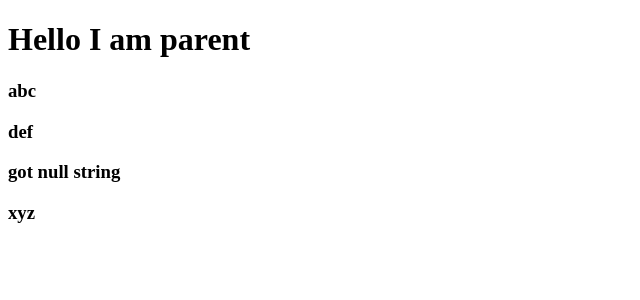
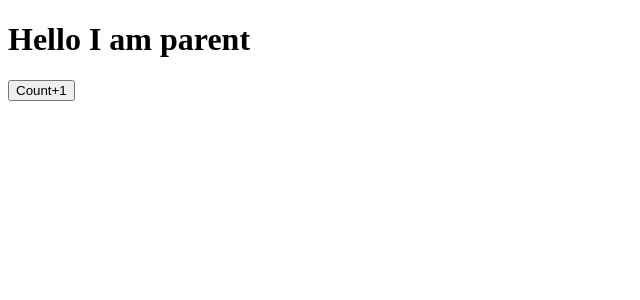
Before and after one commit to deeppatel23/LearnAngular, an Angular app: page / in a window 1280 px wide. Shown: the top 300 px of the page, without its empty margins (0-640 px from the left). Built offline with nearby package versions, Linux system fonts and the light colour scheme.

Commit message:
usage of output and event emitter

```diff
--- a/src/app/child-component/child-component.component.ts
+++ b/src/app/child-component/child-component.component.ts
@@ -1,27 +1,18 @@
-import { Component, Input, OnInit } from '@angular/core';
+import { Component, EventEmitter, Input, OnInit, Output } from '@angular/core';
 
 @Component({
   selector: 'app-child-component',
   styleUrls: ['./child-component.component.css'],
   template: `
-            <h3> {{_name}} </h3>
+            <button (click)="valueChanged()">Count+1</button>
             `
 })
-export class ChildComponentComponent implements OnInit{
-  @Input() greetMessage: string = "Child: No message found";
-  _name:string = "";
-  constructor() {
+export class ChildComponentComponent {
 
-  }
-  ngOnInit() {
-  }
-
-  @Input()
-  set Name(name:string) {
-    this._name =  (name && name.trim()) || 'got null string';
-  }
-
-  get Name() {
-    return this._name;
+  @Output() valueChange = new EventEmitter();
+  counter: number = 0;
+  valueChanged() {
+    this.counter = this.counter + 1;
+    this.valueChange.emit(this.counter);
   }
 }
--- a/src/app/parent-component/parent-component.component.ts
+++ b/src/app/parent-component/parent-component.component.ts
@@ -1,16 +1,20 @@
-import { Component } from '@angular/core';
+import { Component, OnInit } from '@angular/core';
 
 @Component({
   selector: 'app-parent-component',
   styleUrls: ['./parent-component.component.css'],
   template: `
             <h1>Hello {{message}}</h1>
-            <app-child-component [greetMessage]="messageToChild"></app-child-component>
-            <app-child-component *ngFor="let n of names" [Name]="n"></app-child-component>
+            <app-child-component (valueChange)="displayCounter($event)"> </app-child-component>
             `
 })
-export class ParentComponentComponent {
+export class ParentComponentComponent implements OnInit{
+  ngOnInit() {
+
+  }
+
   message: string = "I am parent";
-  messageToChild: string = "This message passed from parent to child";
-  names = ["abc", "def", '', "xyz"]
+  displayCounter(count: number) {
+    console.log(count);
+  }
 }
```
Also changed, not shown: screenshots/3.3.png (added).
